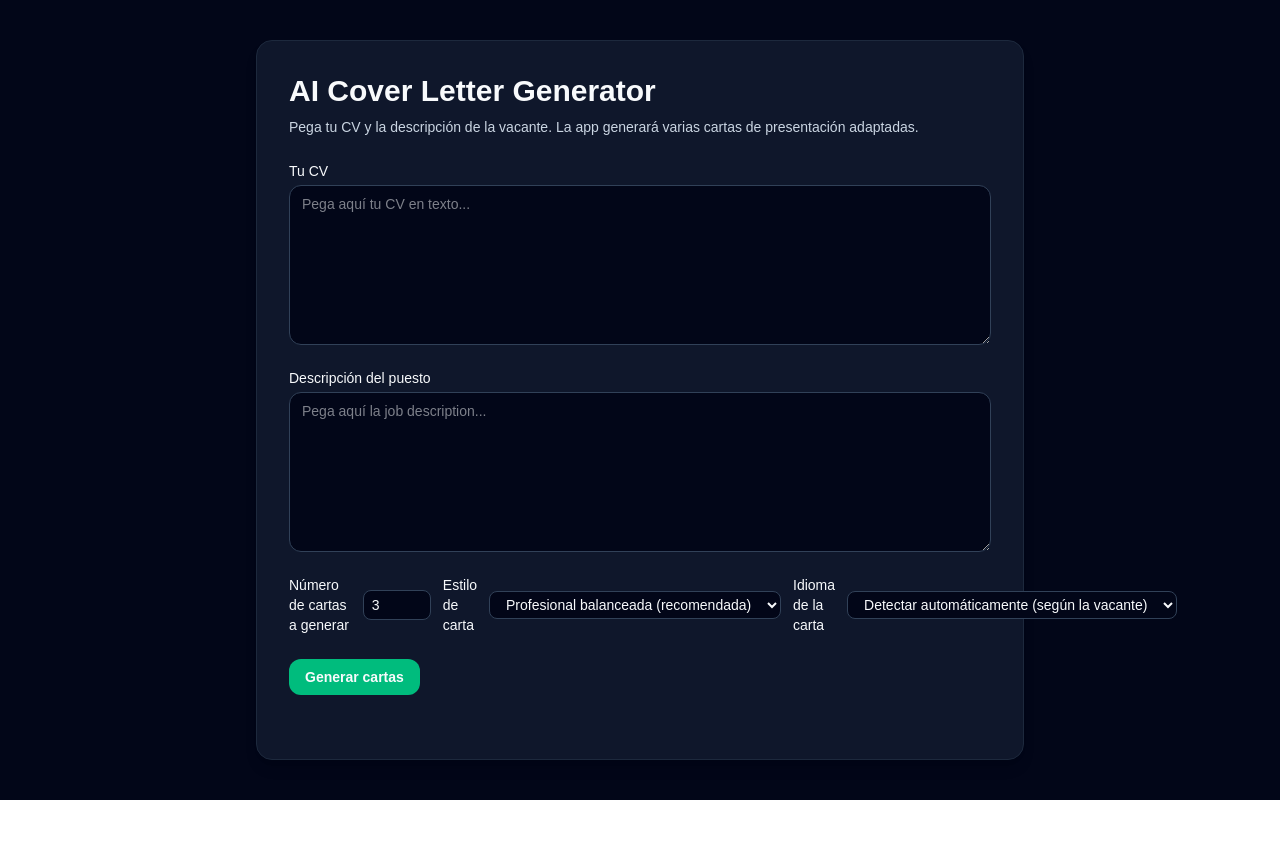
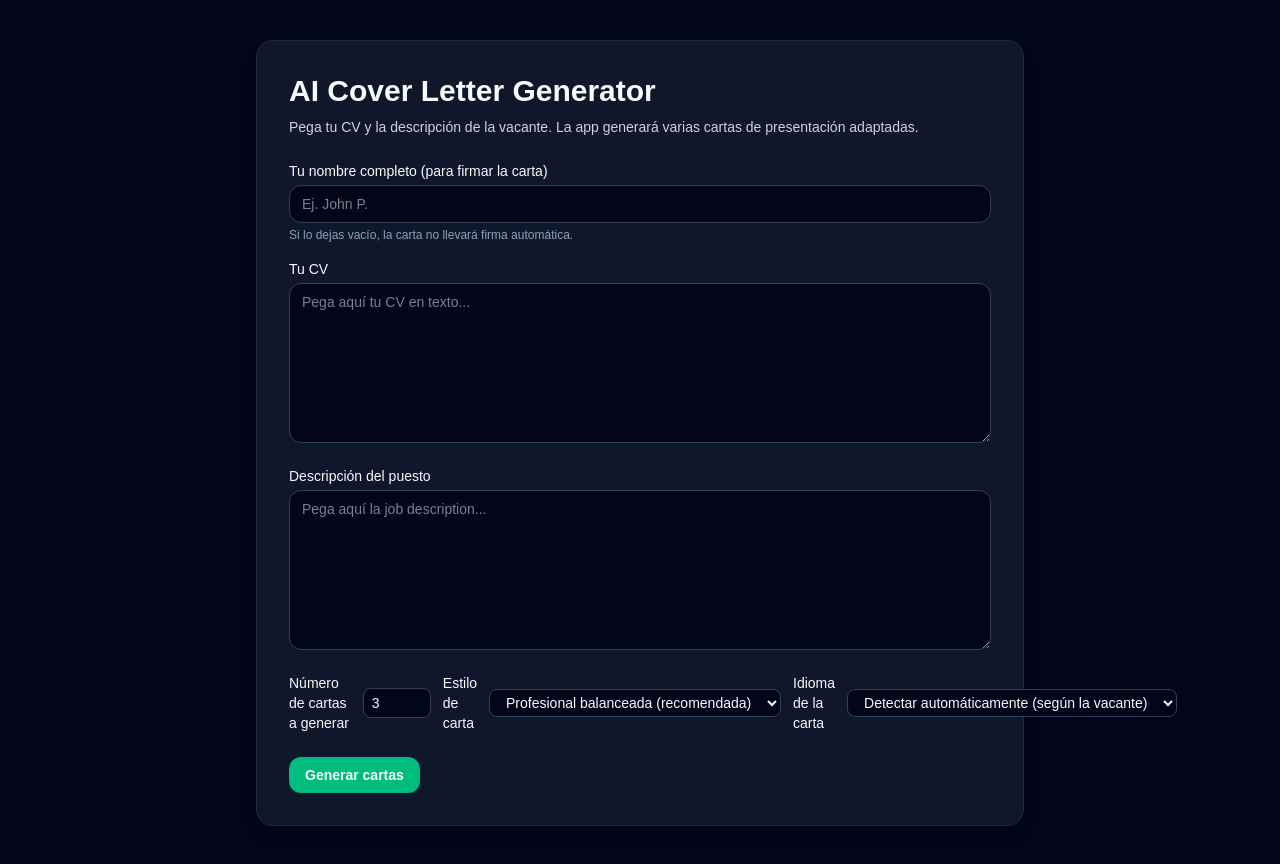
Before and after one commit to rudicarrilloypr/cv-coverletter-ai, a Next.js app: page /generate in a window 1280 px wide. Before the commit the page ends 800 px from the top, so only its background shows below. Built offline with nearby package versions, Linux system fonts and the light colour scheme.

Commit message:
Add name

```diff
--- a/src/app/api/generate-cover-letters/route.ts
+++ b/src/app/api/generate-cover-letters/route.ts
@@ -15,6 +15,7 @@ export async function POST(req: Request) {
     const countRaw = body.count as number | undefined;
     const modeRaw = body.mode as string | undefined;
     const languageRaw = body.language as string | undefined;
+    const userName = body.userName as string | undefined; // 👈 nombre
 
     if (!cv || !jobDescription) {
       return Response.json(
@@ -23,7 +24,6 @@ export async function POST(req: Request) {
       );
     }
 
-    // entre 1 y 10 cartas
     const count = Math.min(Math.max(Number(countRaw) || 3, 1), 10);
 
     const mode: CoverLetterMode =
@@ -54,6 +54,11 @@ export async function POST(req: Request) {
         ? "All cover letters must be written in ENGLISH only, do not mix with Spanish."
         : "Escribe en el idioma principal de la descripción del puesto (español o inglés).";
 
+    const signatureInstructions = userName
+      ? `Al final de CADA carta, añade una línea de firma con este nombre EXACTO, sin modificarlo ni inventar otros nombres:
+"${userName}"`
+      : "No añadas firma con nombre al final; deja que la persona agregue su nombre si lo desea.";
+
     const prompt = `
 Eres un experto en redacción de cartas de presentación y career coaching.
 
@@ -69,6 +74,9 @@ ${modeInstructions}
 
 INSTRUCCIONES DE IDIOMA:
 ${languageInstructions}
+
+INSTRUCCIONES DE FIRMA:
+${signatureInstructions}
 
 FORMATO DE RESPUESTA (MUY IMPORTANTE):
 Responde ÚNICAMENTE con un JSON válido con esta forma exacta:
--- a/src/app/generate/page.tsx
+++ b/src/app/generate/page.tsx
@@ -12,6 +12,7 @@ export default function GeneratePage() {
   const [count, setCount] = useState(3);
   const [mode, setMode] = useState<CoverLetterMode>("standard");
   const [language, setLanguage] = useState<CoverLetterLanguage>("auto");
+  const [userName, setUserName] = useState(""); // 👈 nombre para firma
   const [loading, setLoading] = useState(false);
   const [error, setError] = useState<string | null>(null);
   const [letters, setLetters] = useState<string[]>([]);
@@ -36,6 +37,7 @@ export default function GeneratePage() {
           count,
           mode,
           language,
+          userName, // 👈 enviamos el nombre a la API
         }),
       });
 
@@ -68,7 +70,6 @@ export default function GeneratePage() {
     }
   }
 
-  // 🔽 Generar PDF de UNA carta
   function downloadSinglePdf(letter: string, index: number) {
     try {
       const doc = new jsPDF({
@@ -102,7 +103,6 @@ export default function GeneratePage() {
     }
   }
 
-  // 🔽 Generar PDF con TODAS las cartas (1 carta por página)
   function downloadAllPdf() {
     if (letters.length === 0) return;
 
@@ -163,6 +163,23 @@ export default function GeneratePage() {
         </p>
 
         <form onSubmit={handleSubmit} className="space-y-4">
+          {/* Nombre del usuario */}
+          <div>
+            <label className="block text-sm mb-1 font-medium">
+              Tu nombre completo (para firmar la carta)
+            </label>
+            <input
+              type="text"
+              className="w-full rounded-xl bg-slate-950 border border-slate-700 px-3 py-2 text-sm outline-none focus:ring-2 focus:ring-emerald-500"
+              value={userName}
+              onChange={(e) => setUserName(e.target.value)}
+              placeholder="Ej. John P."
+            />
+            <p className="text-xs text-slate-400 mt-1">
+              Si lo dejas vacío, la carta no llevará firma automática.
+            </p>
+          </div>
+
           <div>
             <label className="block text-sm mb-1 font-medium">Tu CV</label>
             <textarea
@@ -188,7 +205,6 @@ export default function GeneratePage() {
           </div>
 
           <div className="flex flex-col gap-3 md:flex-row md:items-center md:justify-between">
-            {/* Número de cartas */}
             <div className="flex items-center gap-3">
               <label className="text-sm font-medium">
                 Número de cartas a generar
@@ -203,7 +219,6 @@ export default function GeneratePage() {
               />
             </div>
 
-            {/* Estilo de carta */}
             <div className="flex items-center gap-3">
               <label className="text-sm font-medium">Estilo de carta</label>
               <select
@@ -222,7 +237,6 @@ export default function GeneratePage() {
               </select>
             </div>
 
-            {/* Idioma */}
             <div className="flex items-center gap-3">
               <label className="text-sm font-medium">Idioma de la carta</label>
               <select
```
